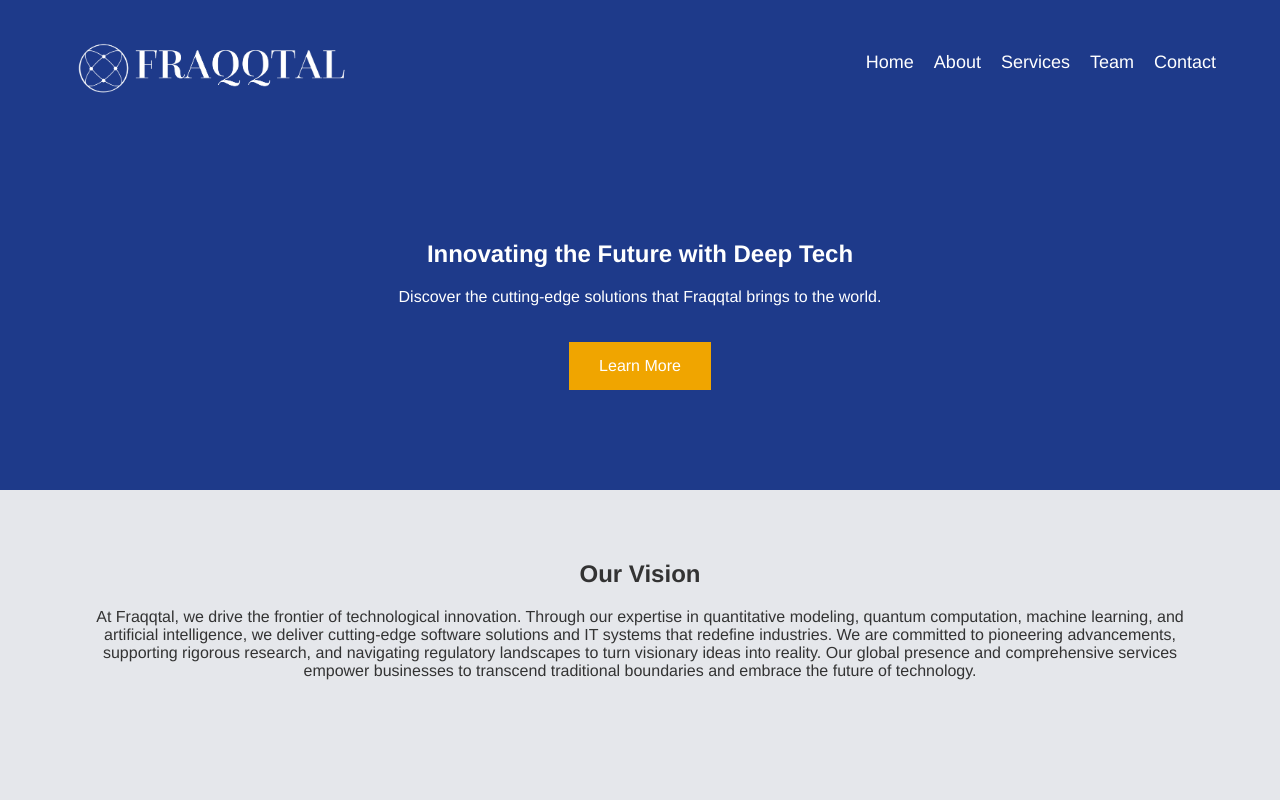
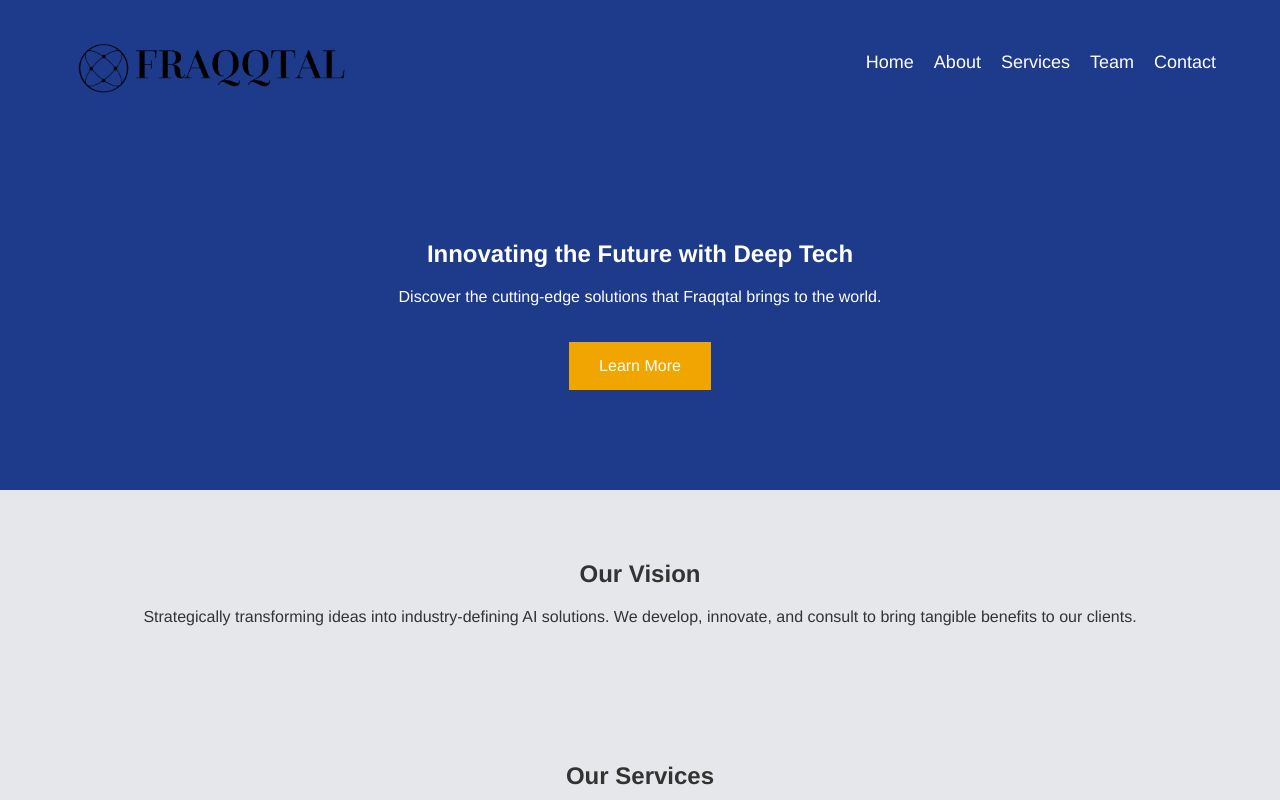
Before and after one commit to szabya/FraqqtalWebPage, a plain HTML site: page index.html in a window 1280 px wide. Shown: the top 800 px of the page. Drawn offline with Linux system fonts and the light colour scheme.

Commit message:
Update index.html

```diff
--- a/index.html
+++ b/index.html
@@ -11,7 +11,7 @@
     <header>
         <div class="container">
             <a href="#hero">
-                <img src="White logo - no background.png" alt="Fraqqtal Logo" class="logo">
+                <img src="Black logo - no background.png" alt="Fraqqtal Logo" class="logo">
             </a>
             <nav>
                 <ul>
@@ -39,7 +39,7 @@
     <section id="about">
         <div class="container">
             <h2>Our Vision</h2>
-            <p>At Fraqqtal, we drive the frontier of technological innovation. Through our expertise in quantitative modeling, quantum computation, machine learning, and artificial intelligence, we deliver cutting-edge software solutions and IT systems that redefine industries. We are committed to pioneering advancements, supporting rigorous research, and navigating regulatory landscapes to turn visionary ideas into reality. Our global presence and comprehensive services empower businesses to transcend traditional boundaries and embrace the future of technology.</p>
+            <p>Strategically transforming ideas into industry-defining AI solutions. We develop, innovate, and consult to bring tangible benefits to our clients.</p>
         </div>
     </section>
     <section id="services">
```
